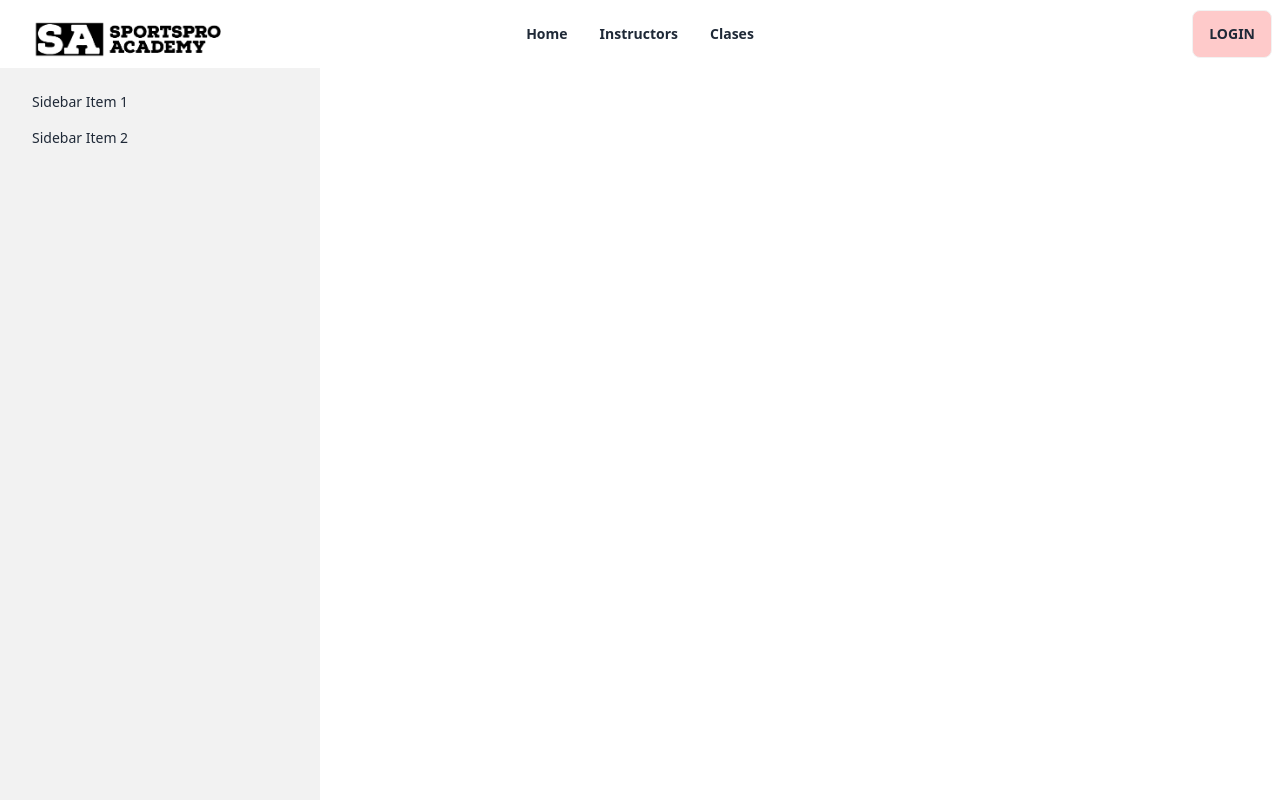
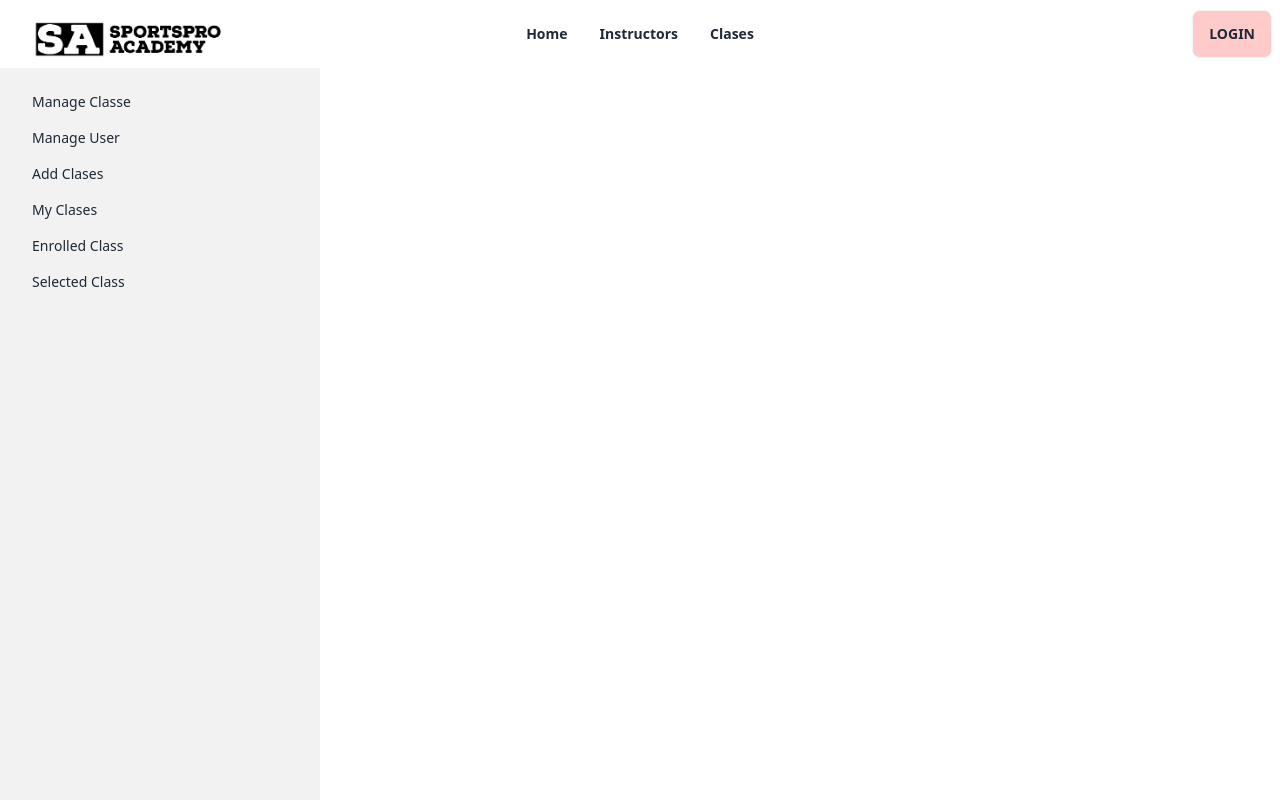
Before and after one commit to maufdev09/sumer-camp-client, a React (Vite) app: page /dashboard in a window 1280 px wide. Shown: the top 800 px of the page. Built offline with nearby package versions, Linux system fonts and the light colour scheme; no server answers.

Commit message:
dash board link and pages added

```diff
--- a/src/components/Shared/Navbar.jsx
+++ b/src/components/Shared/Navbar.jsx
@@ -33,7 +33,7 @@ const Navbar = () => {
   const navoption = (
     <>
       <li>
-        <Link>Home</Link>
+        <Link to="/">Home</Link>
       </li>
       <li>
         <Link>Instructors</Link>
@@ -43,7 +43,7 @@ const Navbar = () => {
       </li>
       {user && (
         <li>
-          <Link>Dashboard</Link>
+          <Link to="dashboard">Dashboard</Link>
         </li>
       )}
     </>
--- a/src/layouts/DashBoard.jsx
+++ b/src/layouts/DashBoard.jsx
@@ -1,6 +1,7 @@
 import React from "react";
 import Navbar from "../components/Shared/Navbar";
 import Fotter from "../components/Shared/Fotter";
+import { Link, Outlet } from "react-router-dom";
 
 const DashBoard = () => {
   return (
@@ -10,6 +11,7 @@ const DashBoard = () => {
         <input id="my-drawer-2" type="checkbox" className="drawer-toggle" />
         <div className="drawer-content flex flex-col items-center justify-center">
           {/* Page content here */}
+          <Outlet></Outlet>
           <label
             htmlFor="my-drawer-2"
             className="btn btn-primary drawer-button lg:hidden"
@@ -19,13 +21,26 @@ const DashBoard = () => {
         </div>
         <div className="drawer-side">
           <label htmlFor="my-drawer-2" className="drawer-overlay"></label>
+
           <ul className="menu p-4 w-80 h-full bg-base-200 text-base-content">
-            {/* Sidebar content here */}
+            {/* Admin */}
             <li>
-              <a>Sidebar Item 1</a>
+              <Link to="manage-classes">Manage Classe</Link>
             </li>
             <li>
-              <a>Sidebar Item 2</a>
+              <Link to="manage-user">Manage User</Link>
+            </li>
+            <li>
+              <Link to="add-class">Add Clases</Link>
+            </li>
+            <li>
+              <Link to="my-class">My Clases</Link>
+            </li>
+            <li>
+              <Link to="enrolled-class">Enrolled Class</Link>
+            </li>
+            <li>
+              <Link to="selected-class">Selected Class</Link>
             </li>
           </ul>
         </div>
```
